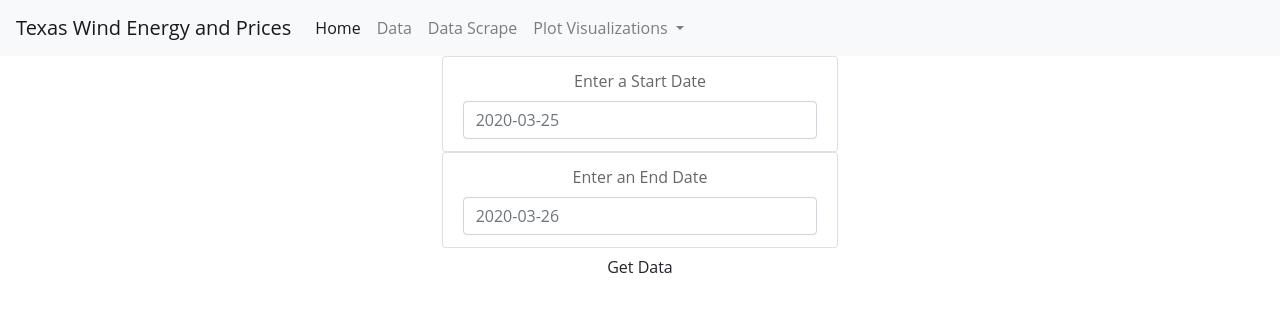
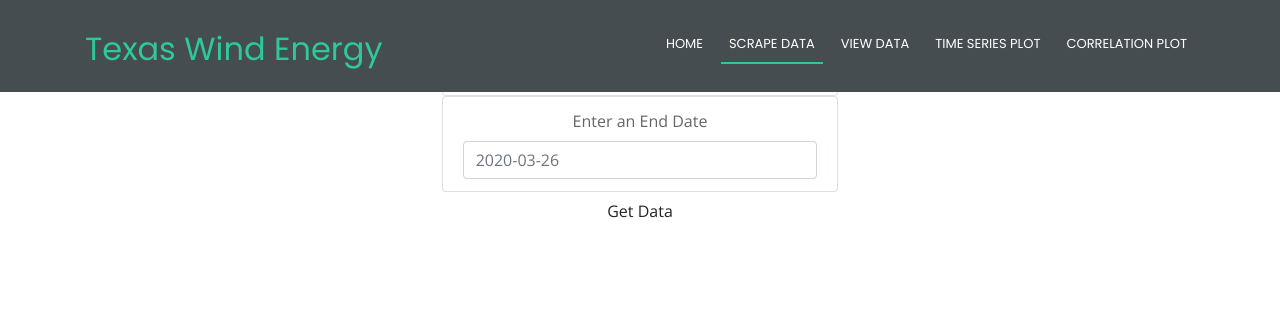
Before and after one commit to ybacoder/project-2, a Python web app: template templates/data.html in a window 1280 px wide. Shown: the top 312 px of the page. Run offline with Jinja, Linux system fonts and the light colour scheme; the template is opened without the code that fills it, so the values that code supplies are empty; some libraries are stand-ins or nearby versions.

Commit message:
Remove CDN Bootstrap links from all templates; Add Project Title to nav bars; Adjust project title size

```diff
--- a/templates/data.html
+++ b/templates/data.html
@@ -1,45 +1,60 @@
 <!DOCTYPE html>
-<html>
+<html lang="en">
+
 <head>
   <meta charset="utf-8">
+  <meta content="width=device-width, initial-scale=1.0" name="viewport">
+
   <title>Texas Wind Energy</title>
-        <link rel="stylesheet" href="https://stackpath.bootstrapcdn.com/bootstrap/4.4.1/css/bootstrap.min.css" integrity="sha384-Vkoo8x4CGsO3+Hhxv8T/Q5PaXtkKtu6ug5TOeNV6gBiFeWPGFN9MuhOf23Q9Ifjh" crossorigin="anonymous">
-        <script src="https://code.jquery.com/jquery-3.4.1.slim.min.js" integrity="sha384-J6qa4849blE2+poT4WnyKhv5vZF5SrPo0iEjwBvKU7imGFAV0wwj1yYfoRSJoZ+n" crossorigin="anonymous"></script>
-        <script src="https://cdn.jsdelivr.net/npm/popper.js@1.16.0/dist/umd/popper.min.js" integrity="sha384-Q6E9RHvbIyZFJoft+2mJbHaEWldlvI9IOYy5n3zV9zzTtmI3UksdQRVvoxMfooAo" crossorigin="anonymous"></script>
-        <script src="https://stackpath.bootstrapcdn.com/bootstrap/4.4.1/js/bootstrap.min.js" integrity="sha384-wfSDF2E50Y2D1uUdj0O3uMBJnjuUD4Ih7YwaYd1iqfktj0Uod8GCExl3Og8ifwB6" crossorigin="anonymous"></script>
-        <link rel="stylesheet" href="style.css">
+  <meta content="" name="descriptison">
+  <meta content="" name="keywords">
+
+  <!-- Favicons -->
+  <link href="../static/img/favicon.png" rel="icon">
+  <link href="../static/img/apple-touch-icon.png" rel="apple-touch-icon">
+
+  <!-- Google Fonts -->
+  <link href="https://fonts.googleapis.com/css?family=Open+Sans:300,300i,400,400i,700,700i|Poppins:300,400,500,700" rel="stylesheet">
+
+  <!-- Vendor CSS Files -->
+  <link href="../static/vendor/bootstrap/css/bootstrap.min.css" rel="stylesheet">
+  <link href="../static/vendor/animate.css/animate.min.css" rel="stylesheet">
+  <link href="../static/vendor/font-awesome/css/font-awesome.min.css" rel="stylesheet">
+  <link href="../static/vendor/venobox/venobox.css" rel="stylesheet">
+
+  <!-- Template Main CSS File -->
+  <script src="https://cdn.plot.ly/plotly-latest.min.js"></script>
+  <link rel="stylesheet" href="../static/css/style.css">
+
+  <!-- =======================================================
+  * Template Name: Regna - v2.0.0
+  * Template URL: https://bootstrapmade.com/regna-bootstrap-onepage-template/
+  * Author: BootstrapMade.com
+  * License: https://bootstrapmade.com/license/
+  ======================================================== -->
 </head>
 
 <body>
-        <nav class="navbar navbar-expand-lg navbar-light bg-light">
-            <a class="navbar-brand" href="/">Texas Wind Energy and Prices</a>
-            <button class="navbar-toggler" type="button" data-toggle="collapse" data-target="#navbarNavDropdown" aria-controls="navbarNavDropdown" aria-expanded="false" aria-label="Toggle navigation">
-                <span class="navbar-toggler-icon"></span>
-            </button>
-            <div class="collapse navbar-collapse" id="navbarNavDropdown">
-              <ul class="navbar-nav">
-                <li class="nav-item active">
-                  <a class="nav-link" href="/">Home</a>
-                </li>
-                <li class="nav-item">
-                  <a class="nav-link" href="#">Data<span class="sr-only">(current)</span></a>
-                </li>
-                <li class="nav-item">
-                    <a class="nav-link" href="scrape">Data Scrape</a>
-                  </li>
-                <li class="nav-item dropdown">
-                  <a class="nav-link dropdown-toggle" href="#" id="navbarDropdownMenuLink" role="button" data-toggle="dropdown" aria-haspopup="true" aria-expanded="false">
-                    Plot Visualizations
-                  </a>
-                  <div class="dropdown-menu" aria-labelledby="navbarDropdownMenuLink">
-                    <a class="dropdown-item" href="timeseries">Time Series</a>
-                    <a class="dropdown-item" href="correlation">Correlation</a>
+
+  <!-- ======= Header ======= -->
+  <header id="header">
+    <div class="container">
+
+      <div id="logo" class="pull-left">
+        <h2><a href="#hero">Texas Wind Energy</a></h2>
       </div>
-                </li>
+
+      <nav id="nav-menu-container">
+        <ul class="nav-menu">
+          <li><a href="/">Home</a></li>
+          <li class="menu-active"><a href="scrape">Scrape Data</a></li>
+          <li><a href="data">View Data</a></li>
+          <li><a href="timeseries">Time Series Plot</a></li>
+          <li><a href="correlation">Correlation Plot</a></li>
         </ul>
+      </nav><!-- #nav-menu-container -->
     </div>
-        </nav>
-
+  </header><!-- End Header -->
         <div class="col-md-4"></div>
         <center>
             <div class="col-md-4">
```
Also changed, not shown: templates/index.html (+3 -13 lines), templates/plot1.html (+1 -7 lines), templates/plot2.html (+1 -7 lines), templates/scrape.html (+1 -7 lines). Lines whose indentation alone changed are shown as unchanged.
